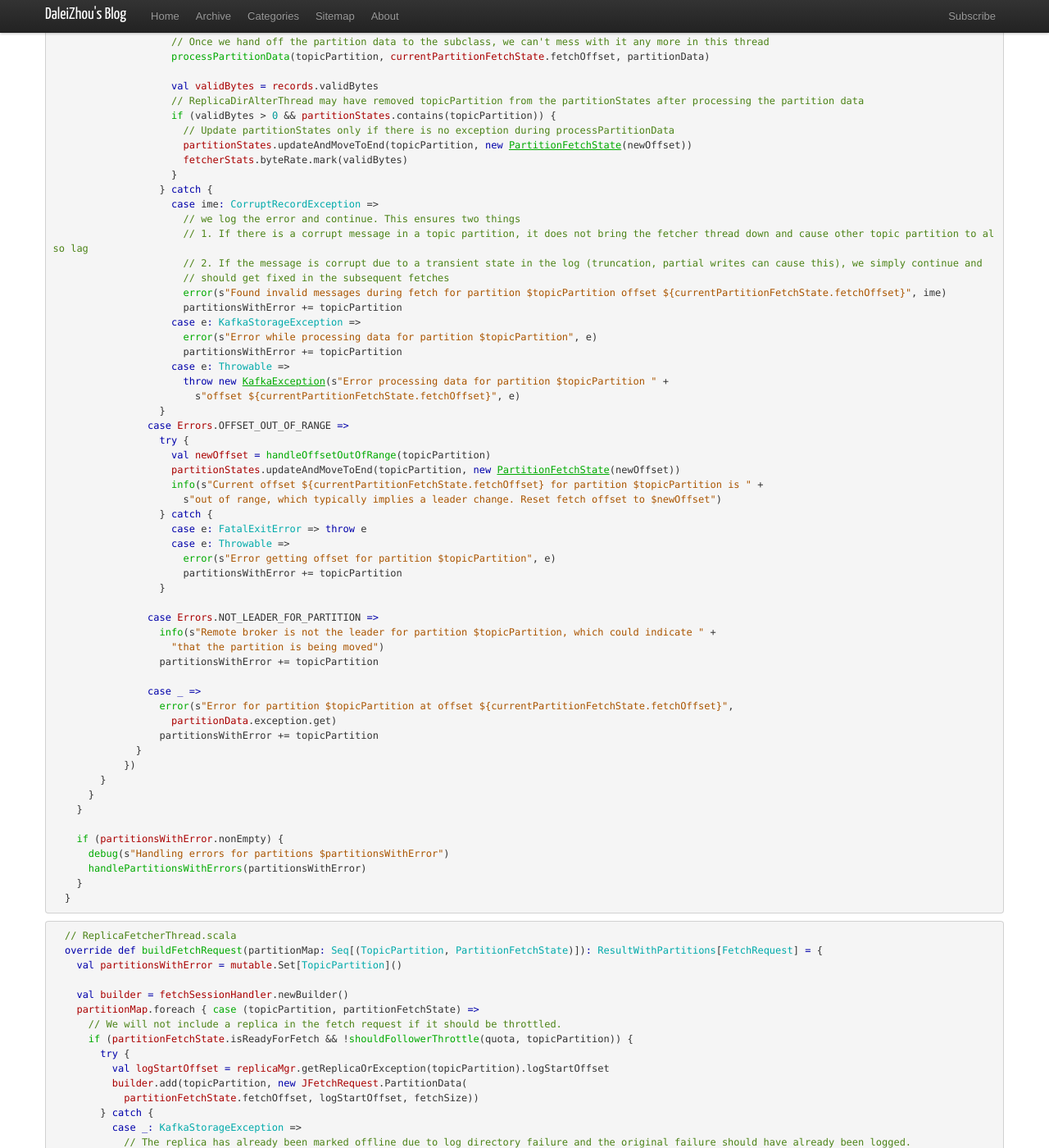
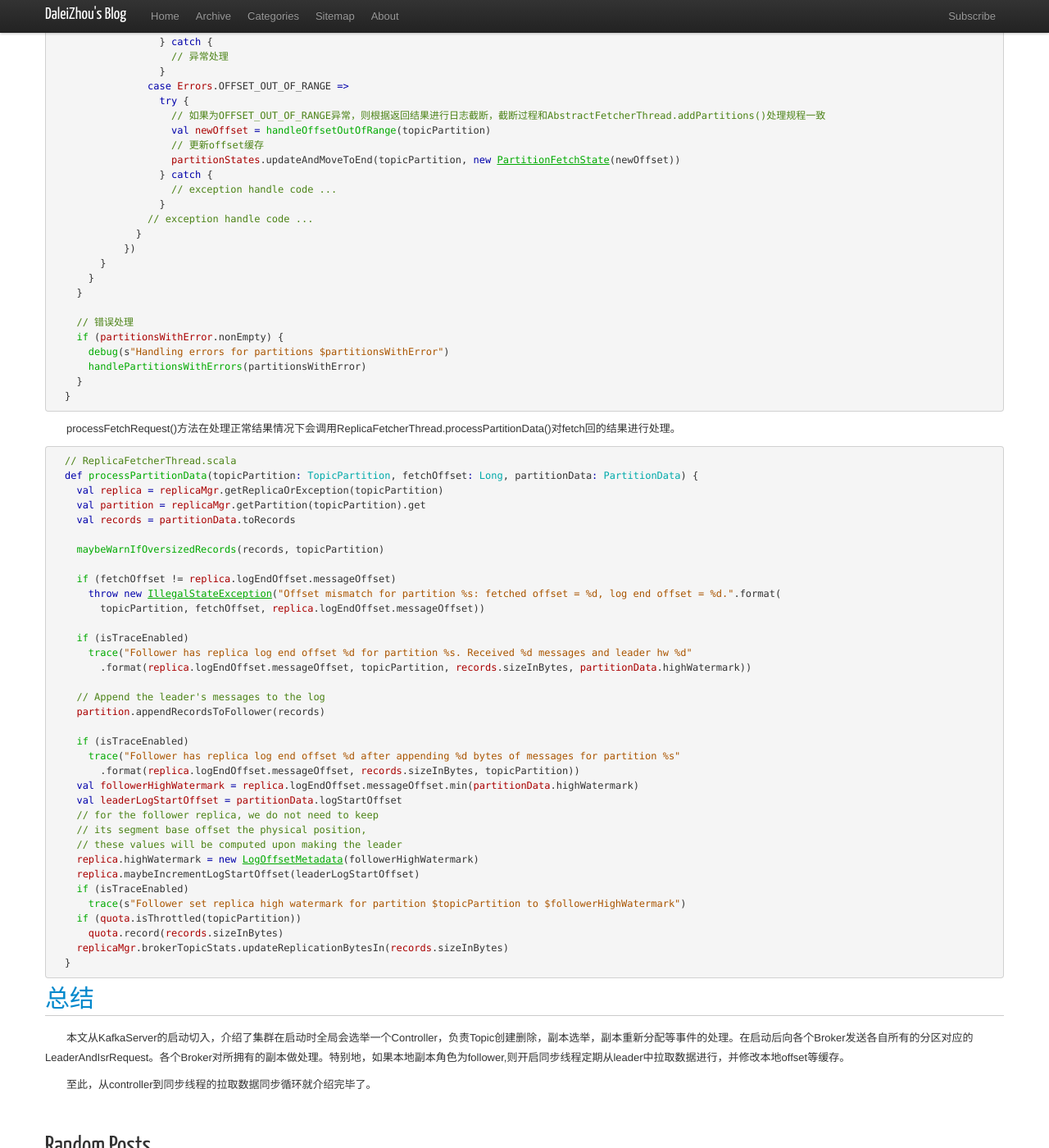
Before and after one commit to DaleiZhou/daleizhou.github.io, a Jekyll site: the page built from _posts/2018/2018-06-15-sync-replica-of-partition.md, in a window 1280 px wide and 1400 px high, scrolled down 10053 px. Shown: the whole window at 82% size. Built offline with Jekyll 4.4.1, drawn with Linux system fonts in a browser that asks for light colours; nearby versions of some CDN libraries; comment, search, counter and statistics services are not loaded; some of the changed text lies outside the part shown.

Commit message:
conclusion

````diff
--- a/_posts/2018/2018-06-15-sync-replica-of-partition.md
+++ b/_posts/2018/2018-06-15-sync-replica-of-partition.md
@@ -141,7 +141,6 @@ title: Kafka 副本间的主从同步
 
     // 获取被删除的topics
     val (topicsToBeDeleted, topicsIneligibleForDeletion) = fetchTopicDeletionsInProgress()
-    //info("Initializing topic deletion manager")
     //初始化通过topicDeletionManager，如果isDeleteTopicEnabled则在zk中直接删除topicsToBeDeleted
     topicDeletionManager.init(topicsToBeDeleted, topicsIneligibleForDeletion)
 
@@ -493,6 +492,7 @@ makeLeaders()方法进行停止fetcher线程，更新缓存等。如果本Broker
     // 每次doWork()先调用maybeTruncate()方法，从leader获取epochandoffset，更新本地副本fetchOffset,是否截断等
     maybeTruncate()
     val fetchRequest = inLock(partitionMapLock) {
+      // 通过ReplicaFetcherThread.buildFetchRequest()方法构造fetchrequest,在请求中，对每个tp逐个设置拉取的offset,startoffset，fetchsize等，最终形成一个整个的请求
       val ResultWithPartitions(fetchRequest, partitionsWithError) = buildFetchRequest(states)
       if (fetchRequest.isEmpty) {
         // log code ...
@@ -501,6 +501,7 @@ makeLeaders()方法进行停止fetcher线程，更新缓存等。如果本Broker
       handlePartitionsWithErrors(partitionsWithError)
       fetchRequest
     }
+    // 如果构建的请求不为empty,则调用processFetchRequest()处理请求
     if (!fetchRequest.isEmpty)
       processFetchRequest(fetchRequest)
   }
@@ -510,33 +511,23 @@ makeLeaders()方法进行停止fetcher线程，更新缓存等。如果本Broker
     var responseData: Seq[(TopicPartition, PD)] = Seq.empty
 
     try {
-      trace(s"Sending fetch request $fetchRequest")
+      // 发送请求并阻塞直到结果返回
       responseData = fetch(fetchRequest)
     } catch {
       case t: Throwable =>
-        if (isRunning) {
-          warn(s"Error in response for fetch request $fetchRequest", t)
-          inLock(partitionMapLock) {
-            partitionsWithError ++= partitionStates.partitionSet.asScala
-            // there is an error occurred while fetching partitions, sleep a while
-            // note that `ReplicaFetcherThread.handlePartitionsWithError` will also introduce the same delay for every
-            // partition with error effectively doubling the delay. It would be good to improve this.
-            partitionMapCond.await(fetchBackOffMs, TimeUnit.MILLISECONDS)
-          }
-        }
+        // 异常处理，发生异常则等待一段时间
     }
     fetcherStats.requestRate.mark()
 
     if (responseData.nonEmpty) {
       // process fetched data
       inLock(partitionMapLock) {
-
+        // 返回结果不为空，则逐个tp进行结果处理
         responseData.foreach { case (topicPartition, partitionData) =>
           val topic = topicPartition.topic
           val partitionId = topicPartition.partition
           Option(partitionStates.stateValue(topicPartition)).foreach(currentPartitionFetchState =>
-            // It's possible that a partition is removed and re-added or truncated when there is a pending fetch request.
-            // In this case, we only want to process the fetch response if the partition state is ready for fetch and the current offset is the same as the offset requested.
+            // 结果返回期间可能发生了日志阶段或者分区被删除重加等操作，因此这里只对offset与请求offset一致，并且PartitionFetchState的状态为isReadyForFetch的情况下进行处理
             if (fetchRequest.offset(topicPartition) == currentPartitionFetchState.fetchOffset &&
                 currentPartitionFetchState.isReadyForFetch) {
               partitionData.error match {
@@ -558,48 +549,25 @@ makeLeaders()方法进行停止fetcher线程，更新缓存等。如果本Broker
                       fetcherStats.byteRate.mark(validBytes)
                     }
                   } catch {
-                    case ime: CorruptRecordException =>
-                      // we log the error and continue. This ensures two things
-                      // 1. If there is a corrupt message in a topic partition, it does not bring the fetcher thread down and cause other topic partition to also lag
-                      // 2. If the message is corrupt due to a transient state in the log (truncation, partial writes can cause this), we simply continue and
-                      // should get fixed in the subsequent fetches
-                      error(s"Found invalid messages during fetch for partition $topicPartition offset ${currentPartitionFetchState.fetchOffset}", ime)
-                      partitionsWithError += topicPartition
-                    case e: KafkaStorageException =>
-                      error(s"Error while processing data for partition $topicPartition", e)
-                      partitionsWithError += topicPartition
-                    case e: Throwable =>
-                      throw new KafkaException(s"Error processing data for partition $topicPartition " +
-                        s"offset ${currentPartitionFetchState.fetchOffset}", e)
+                    // 异常处理
                   }
                 case Errors.OFFSET_OUT_OF_RANGE =>
                   try {
+                    // 如果为OFFSET_OUT_OF_RANGE异常，则根据返回结果进行日志截断，截断过程和AbstractFetcherThread.addPartitions()处理规程一致
                     val newOffset = handleOffsetOutOfRange(topicPartition)
+                    // 更新offset缓存
                     partitionStates.updateAndMoveToEnd(topicPartition, new PartitionFetchState(newOffset))
-                    info(s"Current offset ${currentPartitionFetchState.fetchOffset} for partition $topicPartition is " +
-                      s"out of range, which typically implies a leader change. Reset fetch offset to $newOffset")
                   } catch {
-                    case e: FatalExitError => throw e
-                    case e: Throwable =>
-                      error(s"Error getting offset for partition $topicPartition", e)
-                      partitionsWithError += topicPartition
+                    // exception handle code ...
                   }
-
-                case Errors.NOT_LEADER_FOR_PARTITION =>
-                  info(s"Remote broker is not the leader for partition $topicPartition, which could indicate " +
-                    "that the partition is being moved")
-                  partitionsWithError += topicPartition
-
-                case _ =>
-                  error(s"Error for partition $topicPartition at offset ${currentPartitionFetchState.fetchOffset}",
-                    partitionData.exception.get)
-                  partitionsWithError += topicPartition
+                // exception handle code ...
               }
             })
         }
       }
     }
 
+    // 错误处理
     if (partitionsWithError.nonEmpty) {
       debug(s"Handling errors for partitions $partitionsWithError")
       handlePartitionsWithErrors(partitionsWithError)
@@ -607,39 +575,48 @@ makeLeaders()方法进行停止fetcher线程，更新缓存等。如果本Broker
   }
 ```
 
+　　processFetchRequest()方法在处理正常结果情况下会调用ReplicaFetcherThread.processPartitionData()对fetch回的结果进行处理。
+
 ```scala
   // ReplicaFetcherThread.scala
-  override def buildFetchRequest(partitionMap: Seq[(TopicPartition, PartitionFetchState)]): ResultWithPartitions[FetchRequest] = {
-    val partitionsWithError = mutable.Set[TopicPartition]()
+  def processPartitionData(topicPartition: TopicPartition, fetchOffset: Long, partitionData: PartitionData) {
+    val replica = replicaMgr.getReplicaOrException(topicPartition)
+    val partition = replicaMgr.getPartition(topicPartition).get
+    val records = partitionData.toRecords
 
-    val builder = fetchSessionHandler.newBuilder()
-    partitionMap.foreach { case (topicPartition, partitionFetchState) =>
-      // We will not include a replica in the fetch request if it should be throttled.
-      if (partitionFetchState.isReadyForFetch && !shouldFollowerThrottle(quota, topicPartition)) {
-        try {
-          val logStartOffset = replicaMgr.getReplicaOrException(topicPartition).logStartOffset
-          builder.add(topicPartition, new JFetchRequest.PartitionData(
-            partitionFetchState.fetchOffset, logStartOffset, fetchSize))
-        } catch {
-          case _: KafkaStorageException =>
-            // The replica has already been marked offline due to log directory failure and the original failure should have already been logged.
-            // This partition should be removed from ReplicaFetcherThread soon by ReplicaManager.handleLogDirFailure()
-            partitionsWithError += topicPartition
-        }
-      }
-    }
+    maybeWarnIfOversizedRecords(records, topicPartition)
 
-    val fetchData = builder.build()
-    val requestBuilder = JFetchRequest.Builder.
-      forReplica(fetchRequestVersion, replicaId, maxWait, minBytes, fetchData.toSend())
-        .setMaxBytes(maxBytes)
-        .toForget(fetchData.toForget)
-    if (fetchMetadataSupported) {
-      requestBuilder.metadata(fetchData.metadata())
-    }
-    ResultWithPartitions(new FetchRequest(fetchData.sessionPartitions(), requestBuilder), partitionsWithError)
+    if (fetchOffset != replica.logEndOffset.messageOffset)
+      throw new IllegalStateException("Offset mismatch for partition %s: fetched offset = %d, log end offset = %d.".format(
+        topicPartition, fetchOffset, replica.logEndOffset.messageOffset))
+
+    if (isTraceEnabled)
+      trace("Follower has replica log end offset %d for partition %s. Received %d messages and leader hw %d"
+        .format(replica.logEndOffset.messageOffset, topicPartition, records.sizeInBytes, partitionData.highWatermark))
+
+    // Append the leader's messages to the log
+    partition.appendRecordsToFollower(records)
+
+    if (isTraceEnabled)
+      trace("Follower has replica log end offset %d after appending %d bytes of messages for partition %s"
+        .format(replica.logEndOffset.messageOffset, records.sizeInBytes, topicPartition))
+    val followerHighWatermark = replica.logEndOffset.messageOffset.min(partitionData.highWatermark)
+    val leaderLogStartOffset = partitionData.logStartOffset
+    // for the follower replica, we do not need to keep
+    // its segment base offset the physical position,
+    // these values will be computed upon making the leader
+    replica.highWatermark = new LogOffsetMetadata(followerHighWatermark)
+    replica.maybeIncrementLogStartOffset(leaderLogStartOffset)
+    if (isTraceEnabled)
+      trace(s"Follower set replica high watermark for partition $topicPartition to $followerHighWatermark")
+    if (quota.isThrottled(topicPartition))
+      quota.record(records.sizeInBytes)
+    replicaMgr.brokerTopicStats.updateReplicationBytesIn(records.sizeInBytes)
   }
 ```
 
+## <a id="conclusion">总结</a>
 
-## TODO: daleizhou
+　　本文从KafkaServer的启动切入，介绍了集群在启动时全局会选举一个Controller，负责Topic创建删除，副本选举，副本重新分配等事件的处理。在启动后向各个Broker发送各自所有的分区对应的LeaderAndIsrRequest。各个Broker对所拥有的副本做处理。特别地，如果本地副本角色为follower,则开启同步线程定期从leader中拉取数据进行，并修改本地offset等缓存。
+
+　　至此，从controller到同步线程的拉取数据同步循环就介绍完毕了。
````
